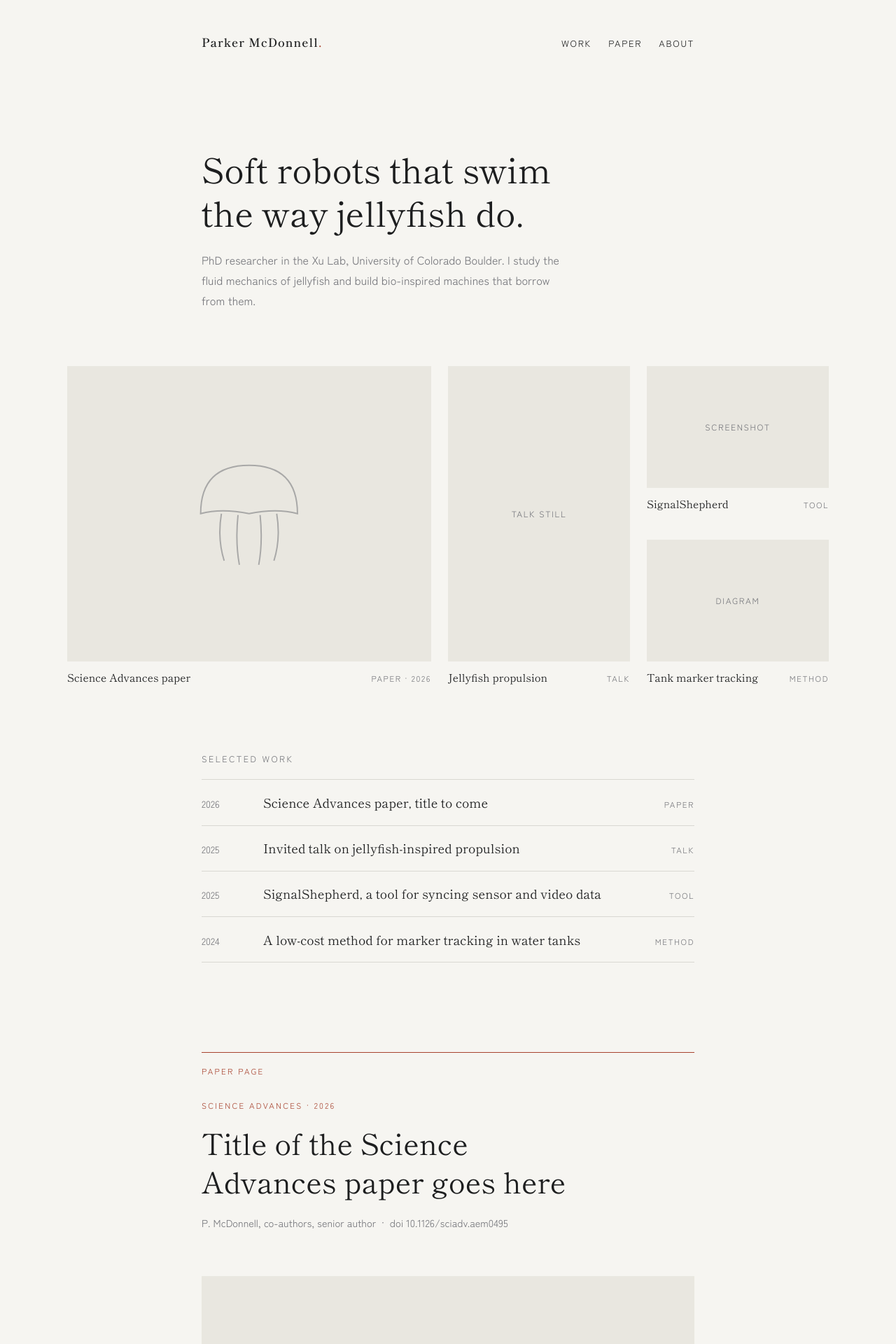
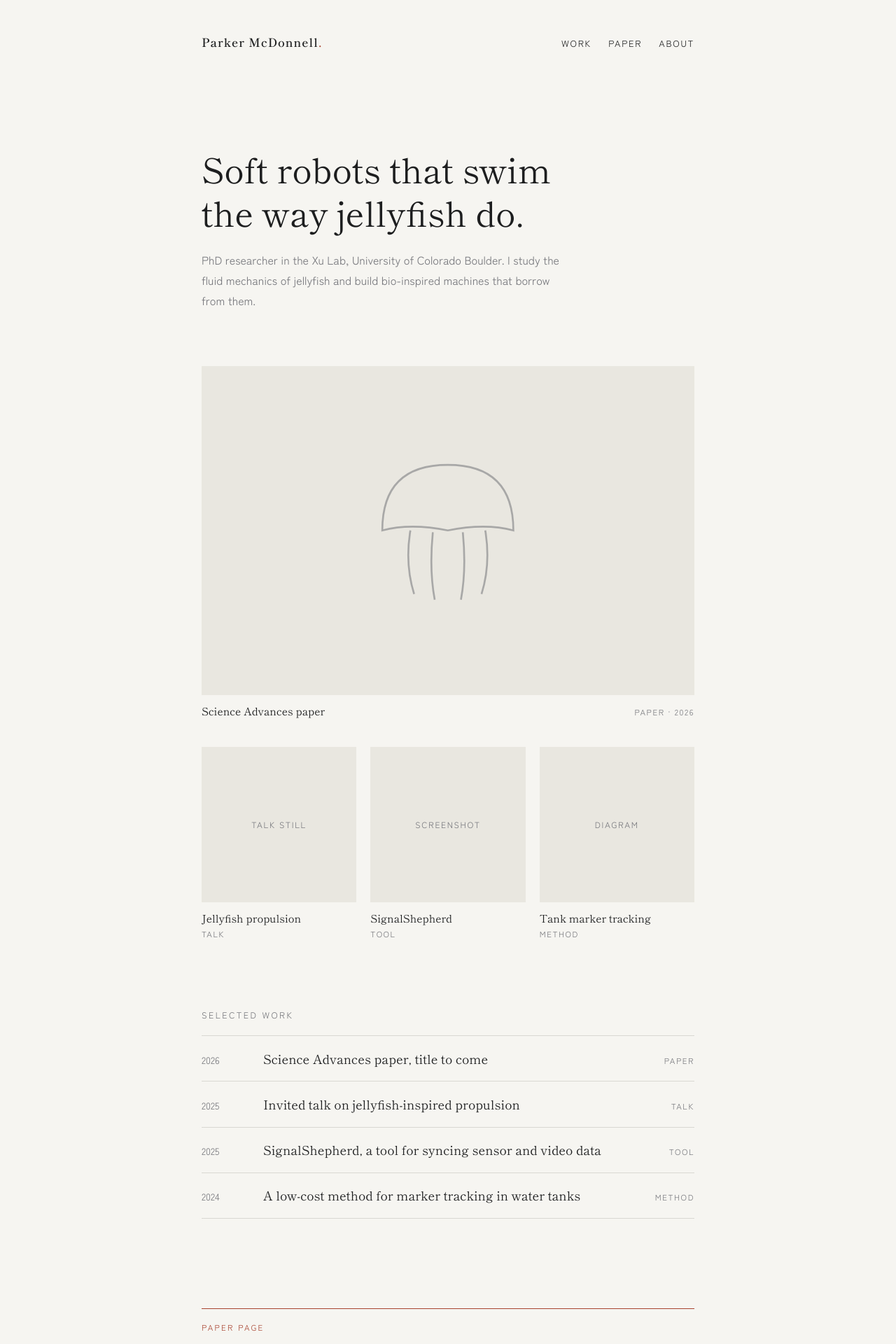
Before and after one commit to Parker-McDonnell/Parker-McDonnell.github.io, a Jekyll site: the page concepts/ma/index.html, which Jekyll copies as it is, in a window 1280 px wide. Shown: the top 1920 px of the page at 70% size. Built offline with Jekyll 4.4.1, drawn with Linux system fonts in a browser that asks for light colours.

Commit message:
Concept A: keep the featured gallery inside the reading column
Co-Authored-By: Claude Opus 5.5 <noreply@anthropic.com>

```diff
--- a/concepts/ma/index.html
+++ b/concepts/ma/index.html
@@ -26,19 +26,16 @@ a:focus-visible { outline: 1px solid var(--shu); outline-offset: 3px; }
 .plate svg { width: 38%; opacity: .55 }
 .caption { font-size: .75rem; color: var(--mute); padding-block: .75rem 0; display: flex; justify-content: space-between; align-items: baseline; gap: 1rem; }
 .caption .t { font: 400 .95rem/1.4 var(--display); color: var(--ink); }
-/* showcase: breaks out of the reading column, like a hanging wall above the catalogue */
-.showcase { width: min(68rem, calc(100vw - 2 * max(16px, env(safe-area-inset-left, 0px)))); margin-left: 50%; transform: translateX(-50%); display: grid; grid-template-columns: 2fr 1fr 1fr; grid-template-rows: auto auto; gap: 2.5rem 1.5rem; }
+/* showcase: one lead piece across the column, three smaller ones beneath, all on the column's edges */
+.showcase { display: grid; grid-template-columns: repeat(3, minmax(0, 1fr)); gap: 2.5rem 1.25rem; }
 .piece { display: flex; flex-direction: column; min-width: 0; }
 .piece .plate { transition: opacity .6s ease; }
 .piece:hover .plate { opacity: .82; }
 .piece:hover .t { color: var(--shu); }
-.lead { grid-row: span 2; }
-.lead .plate { aspect-ratio: auto; flex: 1; min-height: 18rem; }
-.showcase > .piece:nth-child(2) { grid-row: span 2; }
-.showcase > .piece:nth-child(2) .plate { aspect-ratio: auto; flex: 1; }
-.showcase > .piece:nth-child(3), .showcase > .piece:nth-child(4) { grid-column: 3; }
-@media (max-width: 760px) { .showcase { grid-template-columns: 1fr 1fr; } .lead { grid-column: 1 / -1; grid-row: auto; } .lead .plate { min-height: 14rem; } .showcase > .piece:nth-child(n+2) { grid-column: auto; grid-row: auto; } .showcase > .piece:nth-child(2) .plate { aspect-ratio: 3/2; } }
-@media (max-width: 440px) { .showcase { grid-template-columns: 1fr; } }
+.lead { grid-column: 1 / -1; }
+.showcase > .piece:not(.lead) .plate { aspect-ratio: 1; }
+.showcase > .piece:not(.lead) .caption { flex-direction: column; gap: .15rem; }
+@media (max-width: 520px) { .showcase { grid-template-columns: 1fr 1fr; } .showcase > .piece:last-child { display: none; } }
 h2 { font: 400 .78rem var(--body); letter-spacing: .2em; text-transform: uppercase; color: var(--mute); margin: 6rem 0 1.25rem; }
 .index { list-style: none; margin: 0; padding: 0; border-top: 1px solid var(--rule); }
 .index li a { display: grid; grid-template-columns: 4.5rem 1fr auto; gap: 1rem; padding-block: 1.15rem; border-bottom: 1px solid var(--rule); align-items: baseline; transition: padding .4s ease; }
@@ -79,7 +76,7 @@ footer { margin-top: 6rem; font-size: .75rem; color: var(--mute); }
       <div class="caption"><span class="t">Science Advances paper</span><span class="kind">Paper · 2026</span></div>
     </a>
     <a class="piece" href="#">
-      <div class="plate tall"><span>Talk still</span></div>
+      <div class="plate"><span>Talk still</span></div>
       <div class="caption"><span class="t">Jellyfish propulsion</span><span class="kind">Talk</span></div>
     </a>
     <a class="piece" href="#">
```
